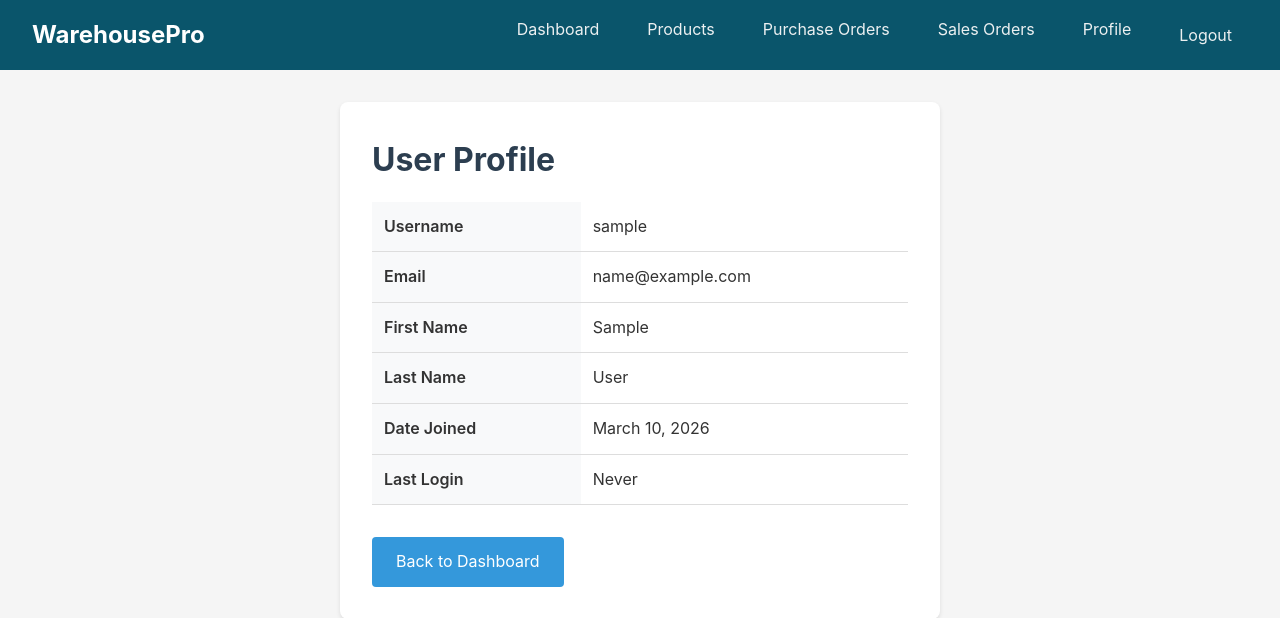
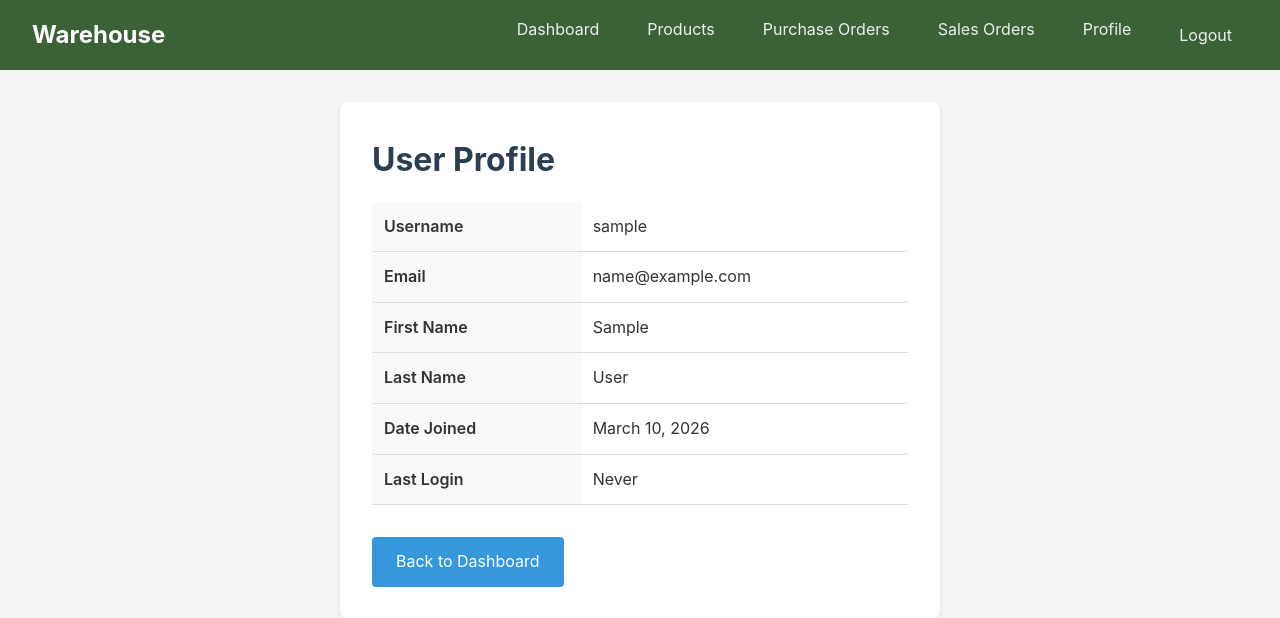
Before and after one commit to 00015972/warehousepro, a Django app: page /accounts/profile/ in a window 1280 px wide. Shown: the top 618 px of the page. Run offline with Django 5.2, Linux system fonts and the light colour scheme; the visitor is signed in with stand-in values (Sample User, id 1).

Commit message:
change test

```diff
--- a/templates/base.html
+++ b/templates/base.html
@@ -17,7 +17,7 @@
             background-color: #f5f5f5;
         }
         .navbar {
-            background-color: #0a556b;
+            background-color: #3b6137;
             padding: 1rem 2rem;
             display: flex;
             justify-content: space-between;
@@ -264,7 +264,7 @@
 </head>
 <body>
     <nav class="navbar">
-        <a href="{% url 'dashboard' %}" class="navbar-brand">WarehousePro</a>
+        <a href="{% url 'dashboard' %}" class="navbar-brand">Warehouse</a>
         <button class="menu-toggle" onclick="toggleMenu()" aria-label="Toggle menu">☰</button>
         <ul class="navbar-nav" id="navMenu">
             <li><a href="{% url 'dashboard' %}">Dashboard</a></li>
```
